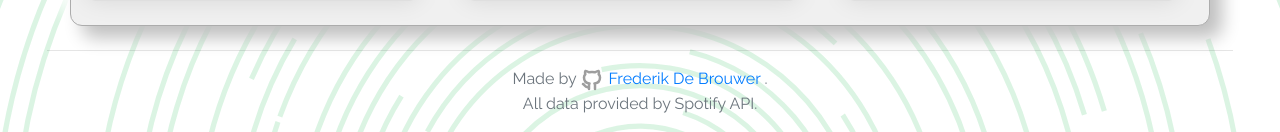
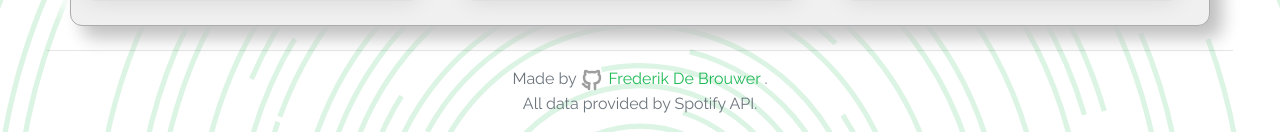
Before and after one commit to Gen1a/My-Spotify-Statistics, a Flask app: page / in a window 1280 px wide. Shown: the part 1193-1325 px from the top of the page. Run offline with Flask 2, Linux system fonts and the light colour scheme; some libraries are stand-ins or nearby versions.

Commit message:
Changed anchor layout

```diff
--- a/static/styles.css
+++ b/static/styles.css
@@ -14,6 +14,12 @@ main {
 }
 footer {
     margin-bottom: 0px;
+}
+.link{
+    color: #1db954;
+}
+.link:hover {
+    color: #000;
 }
 /* UNORDERED LIST */
 ol {
--- a/templates/layout.html
+++ b/templates/layout.html
@@ -101,7 +101,7 @@
     <!-- Page footer -->
     <footer class="container-fluid mt-2 text-center text-muted">
         <hr class="mt-4" />
-        Made by <a href="https://github.com/Gen1a" target="_blank">
+        Made by <a href="https://github.com/Gen1a" class="link" target="_blank">
             <svg xmlns="http://www.w3.org/2000/svg" class="icon icon-tabler icon-tabler-brand-github" width="24" height="24" viewBox="0 0 24 24" stroke-width="2.5" stroke="#9E9E9E" fill="none" stroke-linecap="round" stroke-linejoin="round">
                 <path stroke="none" d="M0 0h24v24H0z" />
                 <path d="M9 19c-4.286 1.35-4.286-2.55-6-3m12 5v-3.5c0-1 .099-1.405-.5-2 2.791-.3 5.5-1.366 5.5-6.04a4.567 4.567 0 0 0 -1.333 -3.21 4.192 4.192 0 00-.08-3.227s-1.05-.3-3.476 1.267a12.334 12.334 0 0 0 -6.222 0C6.462 2.723 5.413 3.023 5.413 3.023a4.192 4.192 0 0 0 -.08 3.227A4.566 4.566 0 004 9.486c0 4.64 2.709 5.68 5.5 6.014-.591.589-.56 1.183-.5 2V21" />
```
